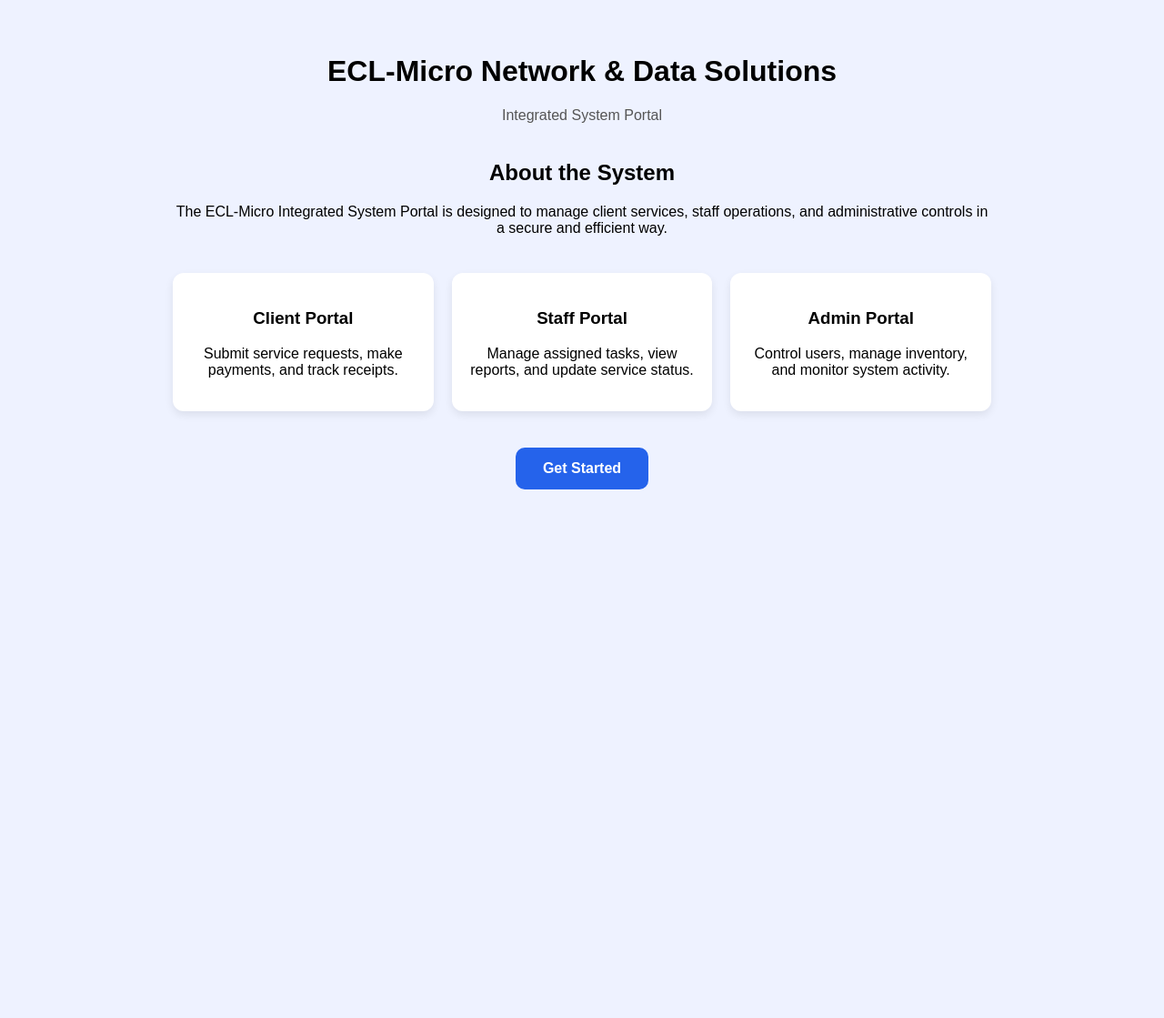
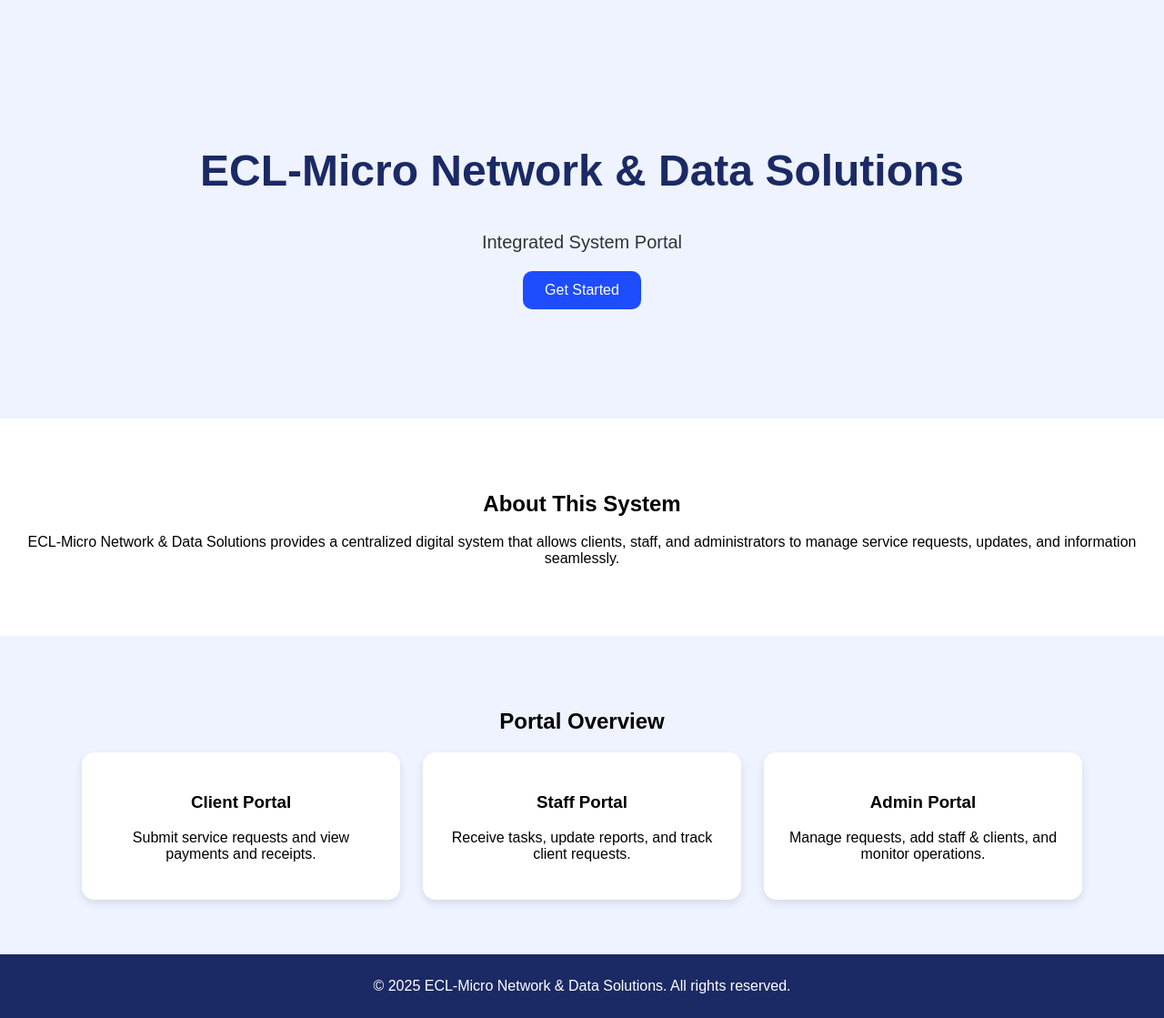
Before and after one commit to justWin01/ECL_WEB-Initial-, a Python web app: template templates/landing.html in a window 1280 px wide. Shown: the whole page at 91% size. Before the commit the page ends 538 px from the top, so only its background shows below. Run offline with Jinja, Linux system fonts and the light colour scheme; the template is opened without the code that fills it, so the values that code supplies are empty.

Commit message:
initial front end

```diff
--- a/static/style.css
+++ b/static/style.css
@@ -1,54 +1,184 @@
-/* Landing Page */
-.landing-body {
-    background: #eef2ff;
+body {
+    margin: 0;
     font-family: Arial, sans-serif;
 }
 
-.landing-header {
-    text-align: center;
-    margin-top: 60px;
+/* ========= LANDING ========= */
+
+.landing-body {
+    background: #eef3ff;
 }
 
-.subtitle {
+.hero {
+    text-align: center;
+    padding: 120px 20px;
+}
+
+.hero h1 {
+    font-size: 48px;
+    color: #1b2a64;
+}
+
+.hero p {
+    font-size: 20px;
+    color: #333;
+}
+
+.btn-primary {
+    padding: 12px 24px;
+    background: #1e4cff;
+    color: white;
+    border-radius: 10px;
+    text-decoration: none;
+    display: inline-block;
+}
+
+/* About */
+.about {
+    background: white;
+    padding: 60px 20px;
+    text-align: center;
+}
+
+/* Features */
+.features {
+    padding: 60px 20px;
+    text-align: center;
+}
+
+.feature-grid {
+    display: flex;
+    justify-content: center;
+    gap: 25px;
+    flex-wrap: wrap;
+}
+
+.feature-card {
+    width: 300px;
+    background: white;
+    padding: 25px;
+    border-radius: 14px;
+    box-shadow: 0 4px 10px rgba(0,0,0,0.1);
+}
+
+/* ========= PORTAL SELECTION ========= */
+
+.portal-body {
+    background: #eef3ff;
+}
+
+.portal-container {
+    text-align: center;
+    padding: 80px 20px;
+}
+
+.portal-grid {
+    display: flex;
+    justify-content: center;
+    gap: 40px;
+    flex-wrap: wrap;
+    margin-top: 40px;
+}
+
+.portal-card {
+    width: 300px;
+    padding: 30px;
+    background: white;
+    border-radius: 14px;
+    text-decoration: none;
+    color: black;
+    box-shadow: 0 6px 16px rgba(0,0,0,0.1);
+    transition: 0.2s;
+}
+
+.portal-card:hover {
+    transform: translateY(-6px);
+}
+
+.icon-circle {
+    width: 60px;
+    height: 60px;
+    border-radius: 50%;
+    margin: auto;
+    margin-bottom: 20px;
+}
+
+.blue { background: #b4d2ff; }
+.green { background: #c0f2d2; }
+.purple { background: #e6ccff; }
+
+/* ========= LOGIN ========= */
+
+.login-body {
+    background: #eef3ff;
+}
+
+.back-link {
+    margin: 20px;
+    display: inline-block;
+    color: #1e4cff;
+    text-decoration: none;
+}
+
+.login-card {
+    width: 420px;
+    background: white;
+    padding: 40px;
+    margin: 50px auto;
+    border-radius: 16px;
+    box-shadow: 0 6px 20px rgba(0,0,0,0.1);
+}
+
+.login-icon {
+    width: 80px;
+    height: 80px;
+    border-radius: 50%;
+    margin: auto;
+    margin-bottom: 20px;
+}
+
+input, select {
+    width: 100%;
+    padding: 12px;
+    margin-top: 6px;
+    margin-bottom: 18px;
+    border-radius: 8px;
+    border: 1px solid #ccc;
+}
+
+.remember-row {
+    display: flex;
+    justify-content: space-between;
+    margin-bottom: 20px;
+}
+
+.forgot-link {
+    color: #1e4cff;
+    text-decoration: none;
+}
+
+.signup-text {
+    margin-top: 10px;
+    text-align: center;
+    font-size: 14px;
     color: #555;
 }
 
-.landing-content {
-    max-width: 900px;
-    margin: 40px auto;
-    text-align: center;
+/* ========= ADMIN FORM ========= */
+
+.form-card {
+    width: 450px;
+    background: white;
+    padding: 40px;
+    margin: 50px auto;
+    border-radius: 14px;
+    box-shadow: 0 6px 18px rgba(0,0,0,0.1);
 }
 
-.features {
-    display: flex;
-    gap: 20px;
-    margin: 40px 0;
+/* ========= FOOTER ========= */
+.footer {
+    background: #1b2a64;
+    color: white;
+    text-align: center;
+    padding: 10px;
 }
-
-.feature-card {
-    background: white;
-    padding: 20px;
-    border-radius: 12px;
-    flex: 1;
-    box-shadow: 0 4px 10px rgba(0,0,0,0.08);
-}
-
-.get-started-btn {
-    display: inline-block;
-    padding: 14px 30px;
-    background: #2563eb;
-    color: white;
-    border-radius: 10px;
-    text-decoration: none;
-    font-weight: bold;
-}
-
-/* Admin Button */
-.btn-admin {
-    background: #9333ea;
-    color: white;
-    padding: 12px;
-    border-radius: 8px;
-    border: none;
-    cursor: pointer;
-}
--- a/templates/landing.html
+++ b/templates/landing.html
@@ -7,37 +7,48 @@
 </head>
 <body class="landing-body">
 
-    <header class="landing-header">
+    <!-- HERO -->
+    <section class="hero">
         <h1>ECL-Micro Network & Data Solutions</h1>
-        <p class="subtitle">Integrated System Portal</p>
-    </header>
+        <p>Integrated System Portal</p>
+        <a href="home.html" class="btn-primary">Get Started</a>
+    </section>
 
-    <section class="landing-content">
-        <h2>About the System</h2>
+    <!-- ABOUT -->
+    <section class="about">
+        <h2>About This System</h2>
         <p>
-            The ECL-Micro Integrated System Portal is designed to manage client services,
-            staff operations, and administrative controls in a secure and efficient way.
+            ECL-Micro Network & Data Solutions provides a centralized digital system
+            that allows clients, staff, and administrators to manage service requests,
+            updates, and information seamlessly.
         </p>
+    </section>
 
-        <div class="features">
+    <!-- FEATURES -->
+    <section class="features">
+        <h2>Portal Overview</h2>
+
+        <div class="feature-grid">
             <div class="feature-card">
                 <h3>Client Portal</h3>
-                <p>Submit service requests, make payments, and track receipts.</p>
+                <p>Submit service requests and view payments and receipts.</p>
             </div>
 
             <div class="feature-card">
                 <h3>Staff Portal</h3>
-                <p>Manage assigned tasks, view reports, and update service status.</p>
+                <p>Receive tasks, update reports, and track client requests.</p>
             </div>
 
             <div class="feature-card">
                 <h3>Admin Portal</h3>
-                <p>Control users, manage inventory, and monitor system activity.</p>
+                <p>Manage requests, add staff & clients, and monitor operations.</p>
             </div>
         </div>
+    </section>
 
-        <a href="home.html" class="get-started-btn">Get Started</a>
-    </section>
+    <footer class="footer">
+        <p>© 2025 ECL-Micro Network & Data Solutions. All rights reserved.</p>
+    </footer>
 
 </body>
 </html>
```
Also changed, not shown: static/script.js (+2 -8 lines), templates/admin_add_user.html (+23 -15 lines), templates/home.html (+40 -3 lines), templates/login.html (+30 -1 lines), templates/login_admin.html (added, +37 -0 lines), templates/login_client.html (added, +35 -0 lines), templates/login_staff.html (added, +35 -0 lines).
